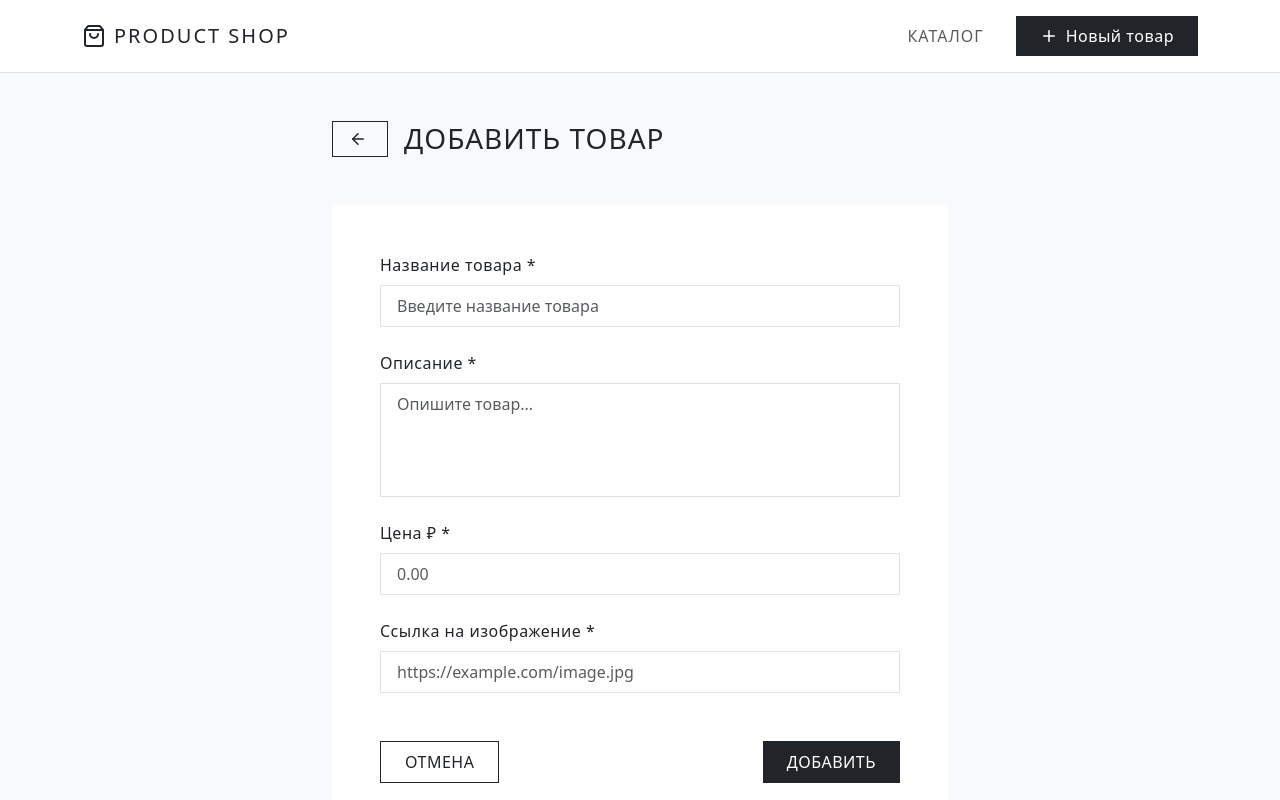
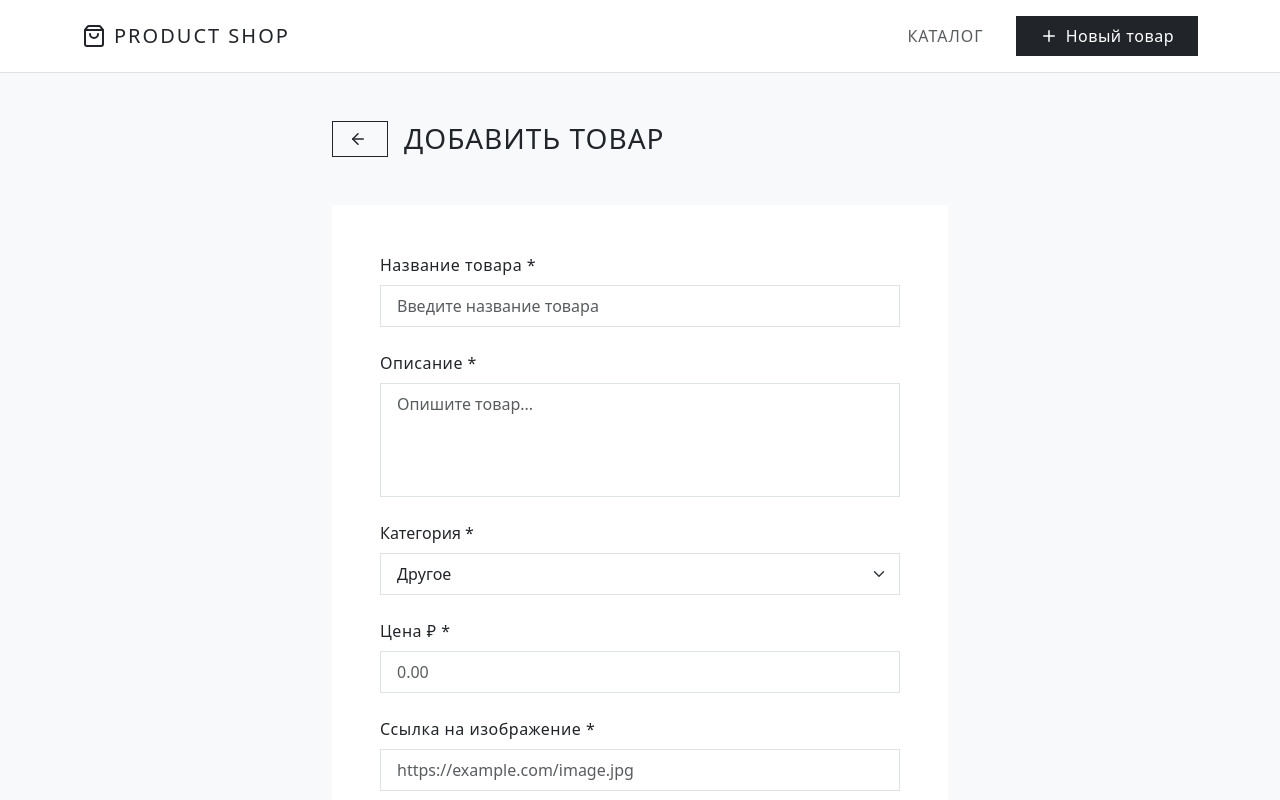
Before and after one commit to nastyshaclifford/test-product-shop, a React (Vite) app: page /create-product in a window 1280 px wide. Shown: the top 800 px of the page. Built offline with nearby package versions, Linux system fonts and the light colour scheme.

Commit message:
fix: validation in the createproductpage

```diff
--- a/src/components/product/ProductCard.tsx
+++ b/src/components/product/ProductCard.tsx
@@ -16,12 +16,14 @@ export default function ProductCard({ product }: ProductCardProps) {
     dispatch(toggleLike(product.id));
   };
 
+  const handleCardClick = () => navigate(`/products/${product.id}`);
+
   const handleRemove = (e: React.MouseEvent) => {
     e.stopPropagation();
-    dispatch(removeProduct(product.id));
+    if (window.confirm('Вы уверены, что хотите удалить этот товар?')) {
+      dispatch(removeProduct(product.id));
+    }
   };
-
-  const handleCardClick = () => navigate(`/products/${product.id}`);
 
   return (
     <div className="col">
--- a/src/pages/CreateProductPage.tsx
+++ b/src/pages/CreateProductPage.tsx
@@ -17,13 +17,13 @@ export default function CreateProductPage() {
   });
   const [errors, setErrors] = useState<Record<string, string>>({});
 
-  const handleChange = (e: React.ChangeEvent<HTMLInputElement | HTMLTextAreaElement>) => {
+  const handleChange = (e: React.ChangeEvent<HTMLInputElement | HTMLTextAreaElement | HTMLSelectElement>) => {
     const { name, value } = e.target;
     setFormData((prev) => ({ ...prev, [name]: value }));
     if (errors[name]) {
-      setErrors((prev) => ({ ...prev, [name]: '' }));
+        setErrors((prev) => ({ ...prev, [name]: '' }));
     }
-  };
+};
 
   const validateForm = () => {
     const newErrors: Record<string, string> = {};
@@ -59,7 +59,6 @@ export default function CreateProductPage() {
     <div className="container-fluid py-5 bg-light min-vh-100">
       <div className="row justify-content-center">
         <div className="col-lg-6">
-          {/* Заголовок и кнопка назад */}
           <div className="d-flex align-items-center mb-5">
             <button
               onClick={() => navigate('/products')}
@@ -108,6 +107,27 @@ export default function CreateProductPage() {
                 />
                 {errors.description && <div className="invalid-feedback">{errors.description}</div>}
               </div>
+
+              <div className="mb-4">
+                <label htmlFor="category" className="form-label fw-light text-dark">
+                    Категория *
+                </label>
+                <select
+                    id="category"
+                    name="category"
+                    value={formData.category}
+                    onChange={handleChange}
+                    className="form-select border-1 px-3 py-2"
+                    style={{ borderRadius: '0' }}
+                >
+                    <option value="electronics">Электроника</option>
+                    <option value="clothing">Одежда</option>
+                    <option value="home">Дом</option>
+                    <option value="beauty">Красота</option>
+                    <option value="sports">Спорт</option>
+                    <option value="custom">Другое</option>
+                </select>
+                </div>
 
               <div className="mb-4">
                 <label htmlFor="price" className="form-label fw-light text-dark" style={{ letterSpacing: '0.5px' }}>
```
